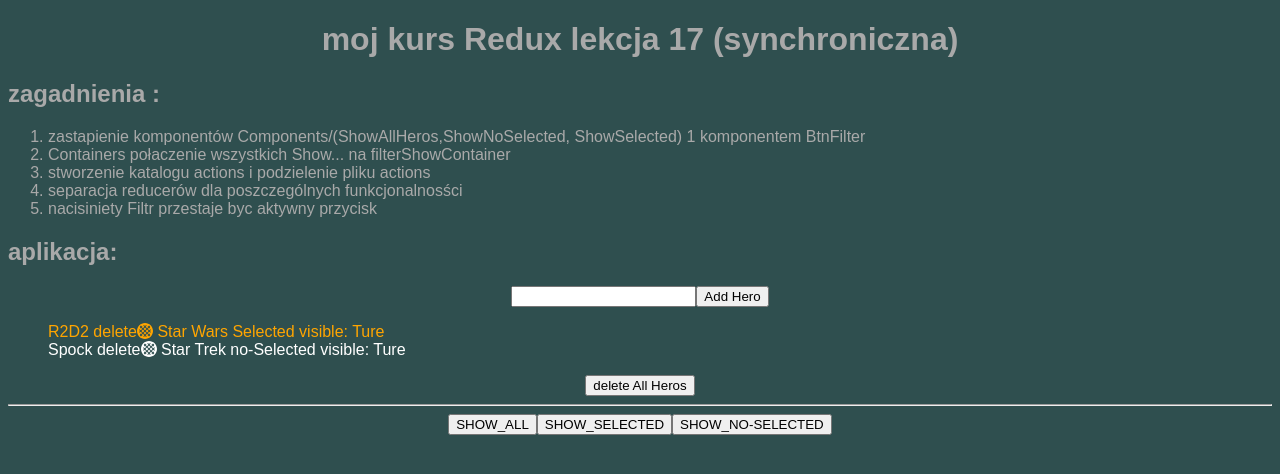
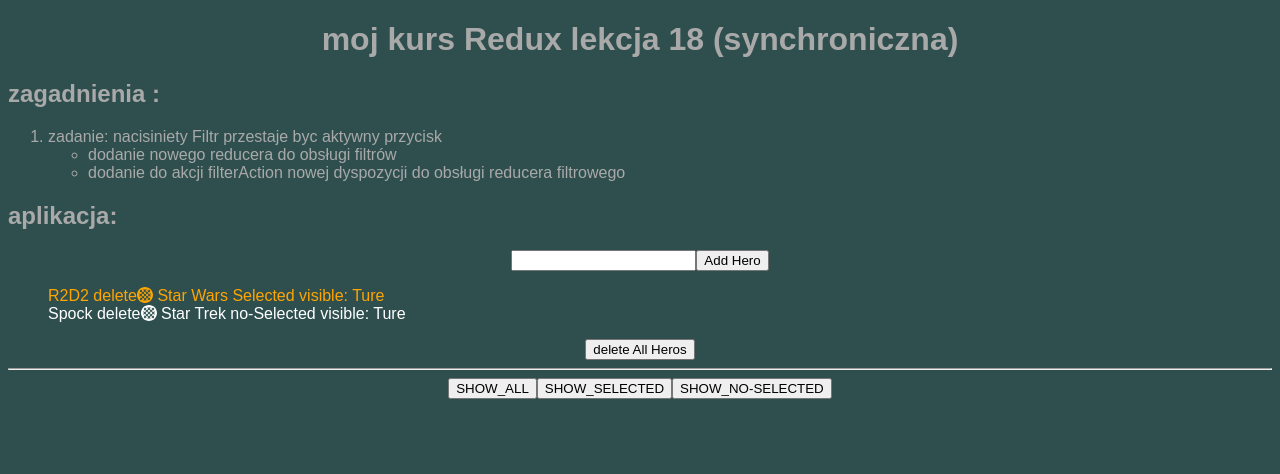
Before and after one commit to Tomjand/ReduxTutorial-Draft, a React (Create React App) app: page / in a window 1280 px wide. Shown: the top 474 px of the page. Built offline with nearby package versions, Linux system fonts and the light colour scheme.

Commit message:
lekcja 18 disabled/enalbed btn for filtering

```diff
--- a/src/components/App.js
+++ b/src/components/App.js
@@ -14,7 +14,7 @@ import MyTasksCourse from "./myTasksCourse";
 const App = () => {
   return (
     <div className="App">
-      <h1>moj kurs Redux lekcja 17 (synchroniczna)</h1>
+      <h1>moj kurs Redux lekcja 18 (synchroniczna)</h1>
       <h2>zagadnienia :</h2>
       <MyTasksCourse />
       <h2>aplikacja:</h2>
--- a/src/components/myTasksCourse.js
+++ b/src/components/myTasksCourse.js
@@ -4,13 +4,12 @@ const MyTasksCourse = () => {
   return (
     <ol>
       <li>
-        zastapienie komponentów Components/(ShowAllHeros,ShowNoSelected,
-        ShowSelected) 1 komponentem BtnFilter
+      zadanie: nacisiniety Filtr przestaje byc aktywny przycisk
       </li>
-      <li>Containers połaczenie wszystkich Show... na filterShowContainer </li>
-      <li>stworzenie katalogu actions i podzielenie pliku actions</li>
-      <li>separacja reducerów dla poszczególnych funkcjonalnosści</li>
-      <li>nacisiniety Filtr przestaje byc aktywny przycisk</li>
+     <ul>
+       <li>dodanie nowego reducera do obsługi filtrów</li>
+       <li>dodanie do akcji filterAction nowej dyspozycji do obsługi reducera filtrowego</li>
+     </ul>
     </ol>
   );
 };
```
